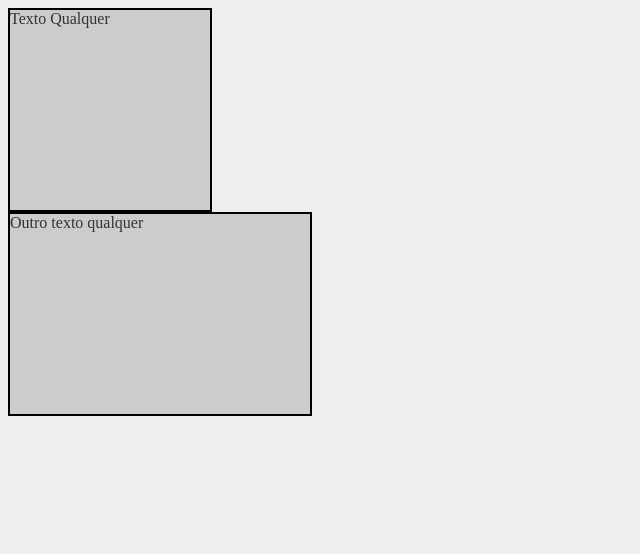
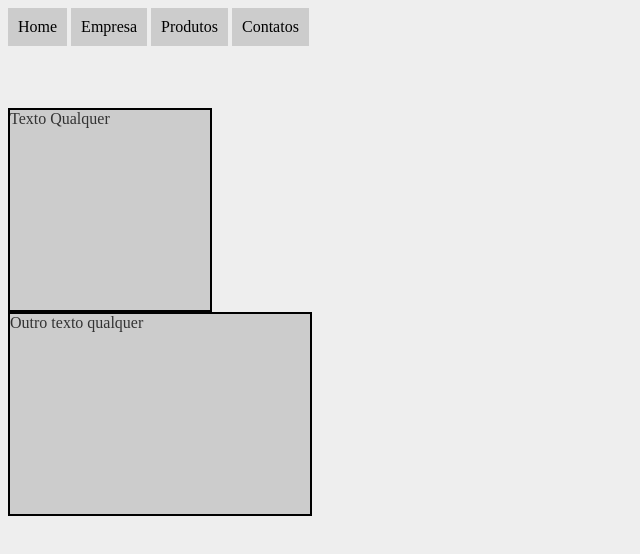
Before and after one commit to jonasbfranco/B7WEB-SASS, a plain HTML site: page index.html in a window 1280 px wide. Shown: the whole page, without its empty margins (0-640 px from the left). Drawn offline with Linux system fonts and the light colour scheme.

Commit message:
variaveis 2

```diff
--- a/assets/sass/style.scss
+++ b/assets/sass/style.scss
@@ -21,3 +21,26 @@ body {
     border: $borda-padrao solid #000;
     background-color: $fundo-padrao;
 }
+
+nav {
+    background-color: #eee;
+    height: 100px;
+
+    ul {
+        margin: 0;
+        padding: 0;
+        list-style: none;
+    }
+
+    li {
+    display: inline-block;
+        a {
+            display: block;
+            background-color: #ccc;
+            padding: 10px;
+            text-decoration: none;
+            color: #000;
+        }
+    }
+
+}
--- a/index.html
+++ b/index.html
@@ -11,6 +11,17 @@
 </head>
 <body>
 
+
+    <nav>
+        <ul>
+            <li><a href="">Home</a></li>
+            <li><a href="">Empresa</a></li>
+            <li><a href="">Produtos</a></li>
+            <li><a href="">Contatos</a></li>
+        </ul>
+
+    </nav>
+
     <div class="quadrado">
         Texto Qualquer
     </div>
```
Also changed, not shown: assets/css/style.css, 1 other file.
